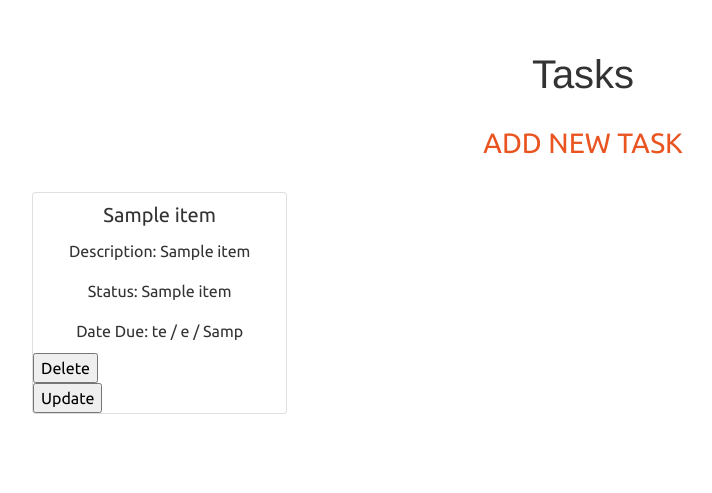
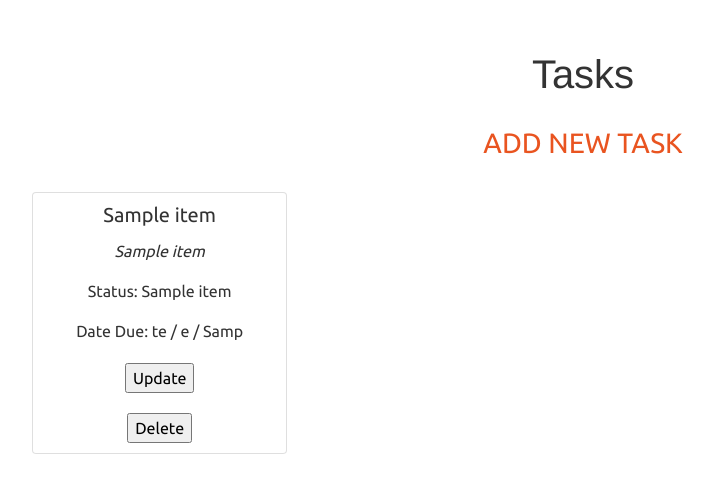
Before and after one commit to hpellis/task_manager_app, a Flask app: page / in a window 1280 px wide. Shown: the part 56-549 px from the top of the page, without its empty margins (57-769 px from the left). Run offline with Flask 2, Linux system fonts and the light colour scheme; a database or web service that is not in the repository returns one stand-in record (values such as "Sample title"); data that the repository does not hold is empty; some libraries are stand-ins or nearby versions.

Commit message:
css styling

```diff
--- a/static/css/main.css
+++ b/static/css/main.css
@@ -19,12 +19,22 @@ h1 {
 
 
 /*styling for cards*/
+
+#imp {
+    background-color: #f7d4d4;
+}
+
 .card {
 width: 23%;
 }
 
 h5 span {
     display: block;
+}
+
+#desc {
+font-style: italic;
+padding-above: 20px;
 }
 
 img {
@@ -43,14 +53,50 @@ img {
     text-align: center;
 }
 
-.card-body #imp {
-    background-color: #f7d4d4;
-}
-
 .card-body {
     padding: 10px;
 }
 
 #cards {
-padding-bottom: 50px;
+    padding-bottom: 50px;
 }
+
+#delete_button {
+  text-align: center;
+  text-decoration: none;
+  display: inline-block;
+  margin: 10px;
+  }
+
+#update_button {
+  text-align: center;
+  text-decoration: none;
+  display: inline-block;
+  margin: 10px;
+}
+
+/*
+#delete_button {
+  background-color: #f24646;
+  border: none;
+  color: white;
+  padding: 15px 32px;
+  text-align: center;
+  text-decoration: none;
+  display: inline-block;
+  font-size: 16px;
+}
+
+
+#update_button {
+  background-color: #a9d7f9;
+  border: none;
+  color: white;
+  padding: 15px 32px;
+  text-align: center;
+  text-decoration: none;
+  display: inline-block;
+  font-size: 16px;
+}
+
+*/
--- a/task_app.py
+++ b/task_app.py
@@ -62,14 +62,12 @@ def confirm_delete():
 def update_task(task_id):
     x = Task()
     task_id = task_id
-
     if request.method == 'GET':
         result = x.call_api()
         for item in result:
             if item[0] == int(task_id):
                 specific_item=item
         return render_template('update.html', specific_item=specific_item, task_id=task_id)
-
     if request.method == 'POST':
         title = request.form.get('title')
         desc = request.form.get('desc')
@@ -79,5 +77,6 @@ def update_task(task_id):
         x.update_task(task_id, title, desc, status, date_due, imp)
         return redirect(url_for('index'))
 
+
 if __name__ == '__main__':
     app.run(debug=True)
--- a/templates/index.html
+++ b/templates/index.html
@@ -22,19 +22,22 @@
     <div class="card mt-4 mr-1 ml-1" {% if task[6] == "1" %} id="imp"  {% endif %} >
       <div class="card-body">
         <h5 class="card-title">{{task[1]}}</h5>
-        <p class="card-text">Description: {{task[2]}}</p>
+        <p class="card-text" id="desc">{{task[2]}}</p>
         <p class="card-text">Status: {{task[3]}}</p>
         <p class="card-text">Date Due: {{task[4][8:10]}} / {{task[4][5:7]}} / {{task[4][0:4]}} </p>
       </div>
 
-        <form action="/delete/{{task[0]}}" method="POST">
-        <input type = "submit" value="Delete" id="delete"></input>
+      <div style="text-align:center;">
+
+        <form action="/update/{{task[0]}}" method="GET">
+        <input type = "submit" value="Update" id="update_button"></input>
         </form>
 
-        <form action="/update/{{task[0]}}" method="GET">
-        <input type = "submit" value="Update" id="update"></input>
+        <form action="/delete/{{task[0]}}" method="POST">
+        <input type = "submit" value="Delete" id="delete_button"></input>
         </form>
 
+       </div>
     </div>
 
     {% endfor %}
```
